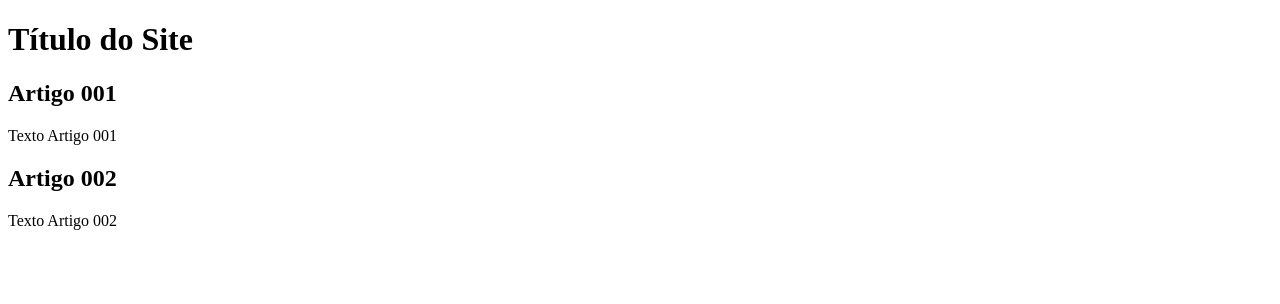
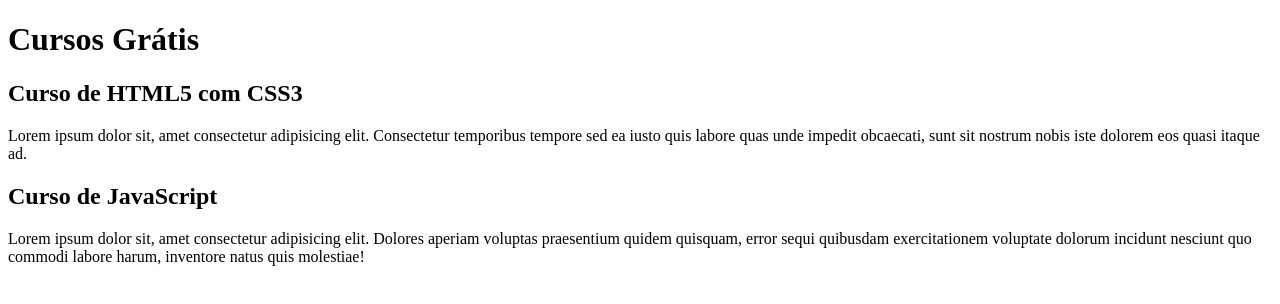
Before and after one commit to wa-lidiane/projeto-site, a plain HTML site: page index.html in a window 1280 px wide. Drawn offline with Linux system fonts and the light colour scheme.

Commit message:
comecei a escrever o conteúdo

```diff
--- a/index.html
+++ b/index.html
@@ -9,17 +9,17 @@
 <body>
     <main>
         <header>
-            <h1>Título do Site</h1>
+            <h1>Cursos Grátis</h1>
         </header>
 
         <article>
-            <h2>Artigo 001</h2>
-            <p>Texto Artigo 001</p>
+            <h2>Curso de HTML5 com CSS3</h2>
+            <p>Lorem ipsum dolor sit, amet consectetur adipisicing elit. Consectetur temporibus tempore sed ea iusto quis labore quas unde impedit obcaecati, sunt sit nostrum nobis iste dolorem eos quasi itaque ad.</p>
         </article>
 
         <article>
-            <h2>Artigo 002</h2>
-            <p>Texto Artigo 002</p>
+            <h2>Curso de JavaScript</h2>
+            <p>Lorem ipsum dolor sit, amet consectetur adipisicing elit. Dolores aperiam voluptas praesentium quidem quisquam, error sequi quibusdam exercitationem voluptate dolorum incidunt nesciunt quo commodi labore harum, inventore natus quis molestiae!</p>
         </article>
     </main>
 </body>
```
